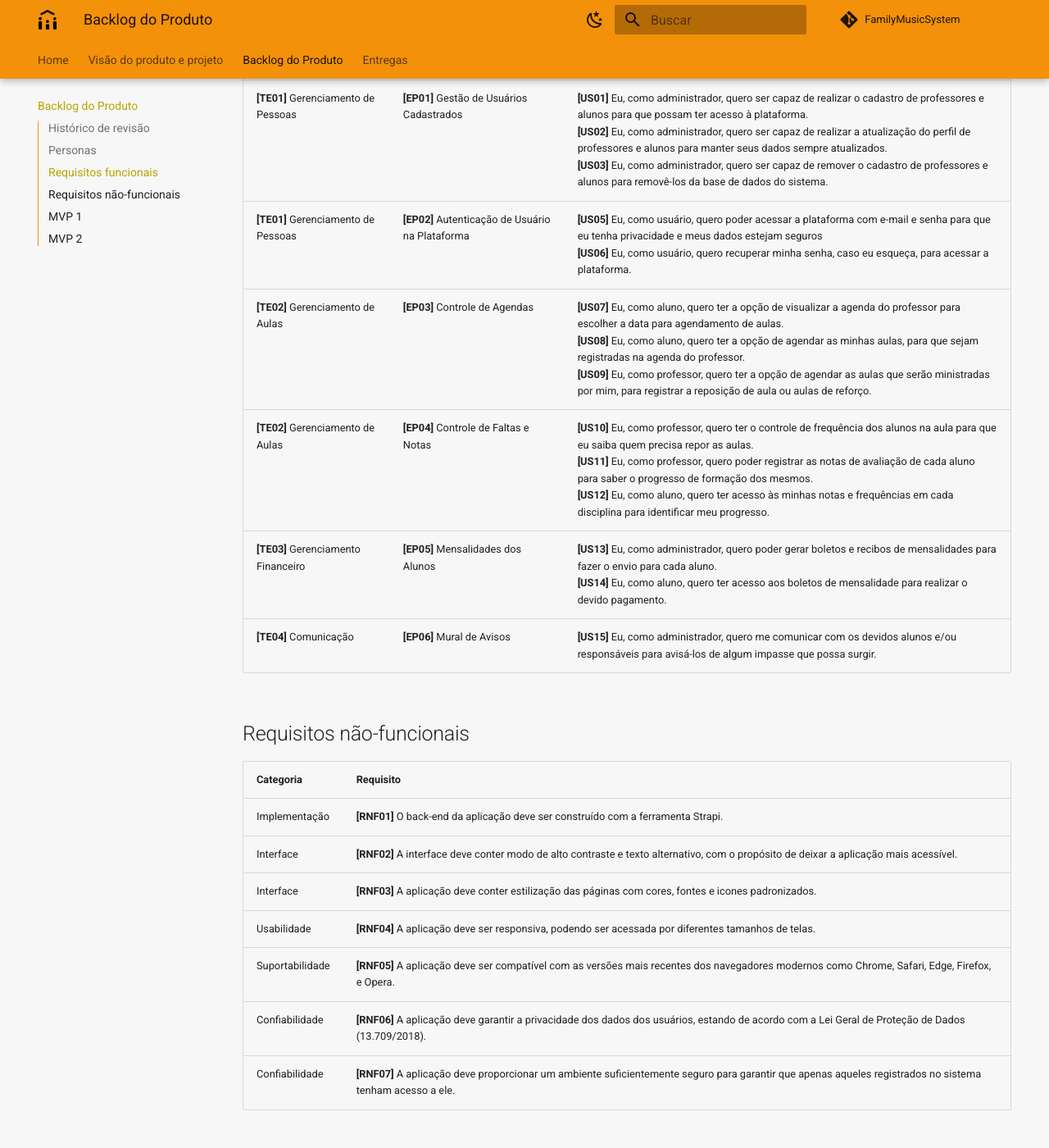
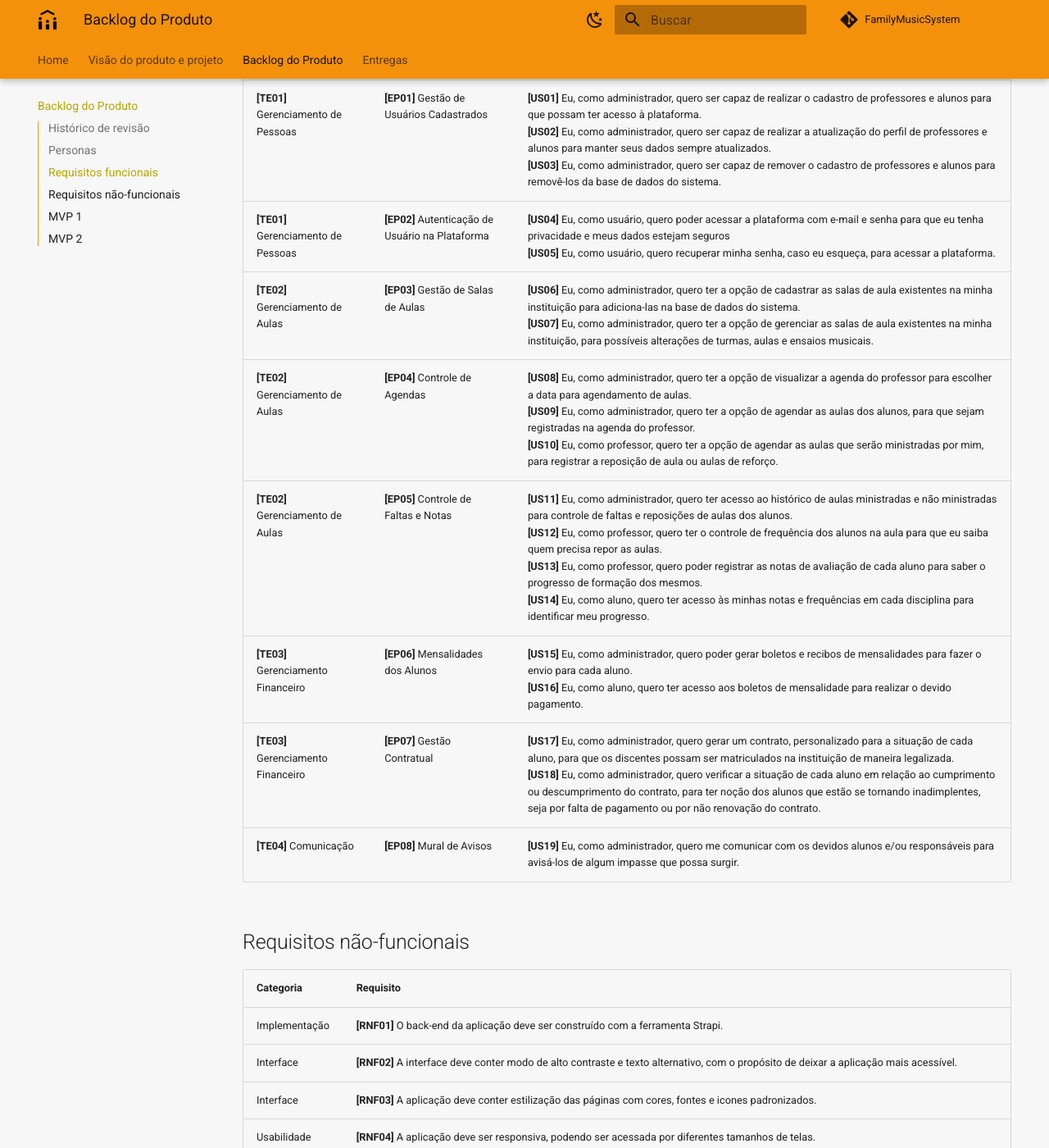
Before and after one commit to mdsreq-fga-unb/2023.1-FamilyMusicSystem, an MkDocs documentation site: the page built from docs/backlog_produto/backlog_produto.md, in a window 1280 px wide and 1400 px high, scrolled down 899 px. Shown: the whole window at 82% size. Built offline with MkDocs 1.6.1 and Material for MkDocs 9.7.7, drawn with Linux system fonts in a browser that asks for light colours; comment, search, counter and statistics services are not loaded; old or Windows-style settings are respelled for this version of MkDocs; some of the changed text lies outside the part shown.

Commit message:
Revisão de Backlog do Produto e Realização de Modificações

```diff
--- a/docs/backlog_produto/backlog_produto.md
+++ b/docs/backlog_produto/backlog_produto.md
@@ -21,11 +21,13 @@
 | Temas                                  | Épicos                                                   | User Story                                                                                                                                                                                                                                                                                                                                                                                                                                                                 |
 | -------------------------------------- | -------------------------------------------------------- | -------------------------------------------------------------------------------------------------------------------------------------------------------------------------------------------------------------------------------------------------------------------------------------------------------------------------------------------------------------------------------------------------------------------------------------------------------------------------- |
 | <b>[TE01]</b> Gerenciamento de Pessoas | <b>[EP01]</b> Gestão de Usuários Cadastrados             | <b>[US01]</b> Eu, como administrador, quero ser capaz de realizar o cadastro de professores e alunos para que possam ter acesso à plataforma. <br> <b>[US02]</b> Eu, como administrador, quero ser capaz de realizar a atualização do perfil de professores e alunos para manter seus dados sempre atualizados. <br> <b>[US03]</b> Eu, como administrador, quero ser capaz de remover o cadastro de professores e alunos para removê-los da base de dados do sistema. <br> |
-| <b>[TE01]</b> Gerenciamento de Pessoas | <b>[EP02]</b> Autenticação de Usuário na Plataforma <br> | <b>[US05]</b> Eu, como usuário, quero poder acessar a plataforma com e-mail e senha para que eu tenha privacidade e meus dados estejam seguros <br> <b>[US06]</b> Eu, como usuário, quero recuperar minha senha, caso eu esqueça, para acessar a plataforma.                                                                                                                                                                                                               |
-| <b>[TE02]</b> Gerenciamento de Aulas   | <b>[EP03]</b> Controle de Agendas                      | <b>[US07]</b> Eu, como aluno, quero ter a opção de visualizar a agenda do professor para escolher a data para agendamento de aulas. <br> <b>[US08]</b> Eu, como aluno, quero ter a opção de agendar as minhas aulas, para que sejam registradas na agenda do professor. <br> <b>[US09]</b> Eu, como professor, quero ter a opção de agendar as aulas que serão ministradas por mim, para registrar a reposição de aula ou aulas de reforço.                                |
-| <b>[TE02]</b> Gerenciamento de Aulas   | <b>[EP04]</b> Controle de Faltas e Notas               | <b>[US10]</b> Eu, como professor, quero ter o controle de frequência dos alunos na aula para que eu saiba quem precisa repor as aulas. <br> <b>[US11]</b> Eu, como professor, quero poder registrar as notas de avaliação de cada aluno para saber o progresso de formação dos mesmos. <br> <b>[US12]</b> Eu, como aluno, quero ter acesso às minhas notas e frequências em cada disciplina para identificar meu progresso.                                                |
-| <b>[TE03]</b> Gerenciamento Financeiro | <b>[EP05]</b> Mensalidades dos Alunos                  | <b>[US13]</b> Eu, como administrador, quero poder gerar boletos e recibos de mensalidades para fazer o envio para cada aluno. <br> <b>[US14]</b> Eu, como aluno, quero ter acesso aos boletos de mensalidade para realizar o devido pagamento.                                                                                                                                                                                                                             |
-| <b>[TE04]</b> Comunicação              | <b>[EP06]</b> Mural de Avisos                          | <b>[US15]</b> Eu, como administrador, quero me comunicar com os devidos alunos e/ou responsáveis para avisá-los de algum impasse que possa surgir.                                                                                                                                                                                                                                                                                                                         |
+| <b>[TE01]</b> Gerenciamento de Pessoas | <b>[EP02]</b> Autenticação de Usuário na Plataforma <br> | <b>[US04]</b> Eu, como usuário, quero poder acessar a plataforma com e-mail e senha para que eu tenha privacidade e meus dados estejam seguros <br> <b>[US05]</b> Eu, como usuário, quero recuperar minha senha, caso eu esqueça, para acessar a plataforma.                                                                                                                                                                                                               |
+| <b>[TE02]</b> Gerenciamento de Aulas   | <b>[EP03]</b> Gestão de Salas de Aulas                        | <b>[US06]</b> Eu, como administrador, quero ter a opção de cadastrar as salas de aula existentes na minha instituição para adiciona-las na base de dados do sistema. <br> <b>[US07]</b> Eu, como administrador, quero ter a opção de gerenciar as salas de aula existentes na minha instituição, para possíveis alterações de turmas, aulas e ensaios musicais. <br>                               |
+| <b>[TE02]</b> Gerenciamento de Aulas   | <b>[EP04]</b> Controle de Agendas                        | <b>[US08]</b> Eu, como administrador, quero ter a opção de visualizar a agenda do professor para escolher a data para agendamento de aulas. <br> <b>[US09]</b> Eu, como administrador, quero ter a opção de agendar as aulas dos alunos, para que sejam registradas na agenda do professor. <br> <b>[US10]</b> Eu, como professor, quero ter a opção de agendar as aulas que serão ministradas por mim, para registrar a reposição de aula ou aulas de reforço.                                |
+| <b>[TE02]</b> Gerenciamento de Aulas   | <b>[EP05]</b> Controle de Faltas e Notas                 | <b>[US11]</b> Eu, como administrador, quero ter acesso ao histórico de aulas ministradas e não ministradas para controle de faltas e reposições de aulas dos alunos. <br>    <b>[US12]</b> Eu, como professor, quero ter o controle de frequência dos alunos na aula para que eu saiba quem precisa repor as aulas. <br> <b>[US13]</b> Eu, como professor, quero poder registrar as notas de avaliação de cada aluno para saber o progresso de formação dos mesmos. <br> <b>[US14]</b> Eu, como aluno, quero ter acesso às minhas notas e frequências em cada disciplina para identificar meu progresso.                                                |
+| <b>[TE03]</b> Gerenciamento Financeiro | <b>[EP06]</b> Mensalidades dos Alunos                    | <b>[US15]</b> Eu, como administrador, quero poder gerar boletos e recibos de mensalidades para fazer o envio para cada aluno. <br> <b>[US16]</b> Eu, como aluno, quero ter acesso aos boletos de mensalidade para realizar o devido pagamento.  |
+| <b>[TE03]</b> Gerenciamento Financeiro | <b>[EP07]</b> Gestão Contratual                    | <b>[US17]</b> Eu, como administrador, quero gerar um contrato, personalizado para a situação de cada aluno, para que os discentes possam ser matriculados na instituição de maneira legalizada. <br> <b>[US18]</b> Eu, como administrador, quero verificar a situação de cada aluno em relação ao cumprimento ou descumprimento do contrato, para ter noção dos alunos que estão se tornando inadimplentes, seja por falta de pagamento ou por não renovação do contrato.  |
+| <b>[TE04]</b> Comunicação              | <b>[EP08]</b> Mural de Avisos                            | <b>[US19]</b> Eu, como administrador, quero me comunicar com os devidos alunos e/ou responsáveis para avisá-los de algum impasse que possa surgir.                                                                                                                                                                                                                                                                                                                         |
 
 ## Requisitos não-funcionais
 
@@ -44,10 +46,10 @@
 | ----------------------------------------------- | ------------------------------------------------------------------------------------------------------------------------------------------------------- |
 | CRUD de Professores                             | O super-usuário deve ser capaz de cadastrar os professores na plataforma.                                                                               |
 | CRUD de Alunos                                  | O super-usuário deve ser capaz de cadastrar os alunos na plataforma.                                                                                    |
+| CRUD de Salas de Aula                           | O super-usuário deve ser capaz de cadastrar as salas de aula com suas determinadas características na plataforma.                                                                               |
 | Agendamento de Aulas                            | O super-usuário deve ser capaz de agendar as aulas de cada aluno com seus respectivos professores na plataforma.                                        |
-| Agenda dos Professores                          | Os professores devem ter a capacidade de atualizar a sua agenda de disponibilidades para novas aulas, enquanto o super-usuário tem acesso à todas elas. |
 | Geração de um contrato de Prestação de serviços | O super-usuário deve ser capaz de gerar um contrato personalizado para novos alunos através da plataforma.                                              |
-| Gerenciamento de Salas de Aula e de Ensaio      | O super-usuário deve ser capaz de gerenciar as salas de aulas para remanejamento de turmas, aulas e ensaios musicais.                                   |
+
 
 ## MVP 2
 | Requisitos                          | Justificativa                                                                                                                        |
@@ -55,8 +57,7 @@
 | Gestão de Pagamentos e Mensalidades | O super-usuário deve ser capaz de acompanhar o fluxo de pagamento de cada aluno.                                                     |
 | Controle de Frequência de Alunos    | O super-usuário, professores e alunos deve ser capazes de acompanhar a frequência dos alunos nas aulas.                              |
 | Central de Comunicação              | O super-usuário deve ser capaz de enviar mensagens de texto para os alunos e responsáveis via WhatsApp e Email.                      |
-| Gestão de Inadimplência             | O super-usuário deve ser verificar quais alunos estão se tornando inadimplentes por falta de pagamento ou não renovação do contrato. |
-| Relatório de Despesas               | O super-usuário deve ser capaz de contabilizar as despesas do espaço físico da escola.                                               |
+| Relatório de Inadimplência             | O super-usuário deve ser  capaz de verificar quais alunos estão se tornando inadimplentes por falta de pagamento ou não renovação do contrato. |
+| Agenda dos Professores                          | Os professores devem ter a capacidade de atualizar a sua agenda de disponibilidades para novas aulas, enquanto o super-usuário tem acesso à todas elas. |
+| Gerenciamento de Salas de Aula e de Ensaio      | O super-usuário deve ser capaz de gerenciar as salas de aulas para remanejamento de turmas, aulas e ensaios musicais.                                   |
 | Histórico de Aulas                  | O super-usuário deve ser capaz de vizualizar todo o histórico de aulas ministradas e não ministradas devido a faltas ou reposições.  |
-| Avaliação de Professores            | Os alunos devem ser capazes de avaliar os professores mensalmente para que o feedback seja visível ao super-usuário                  |
-| Avaliação de Alunos                 | Os professores devem ser capazes de avaliar os alunos mensalmente para que o feedback seja visível ao super-usuário                  |
```
Also changed, not shown: site/backlog_produto/backlog_produto/index.html, site/search/search_index.json, site/sitemap.xml, site/visao-produto-projeto/visao-produto/index.html, 1 other file.
